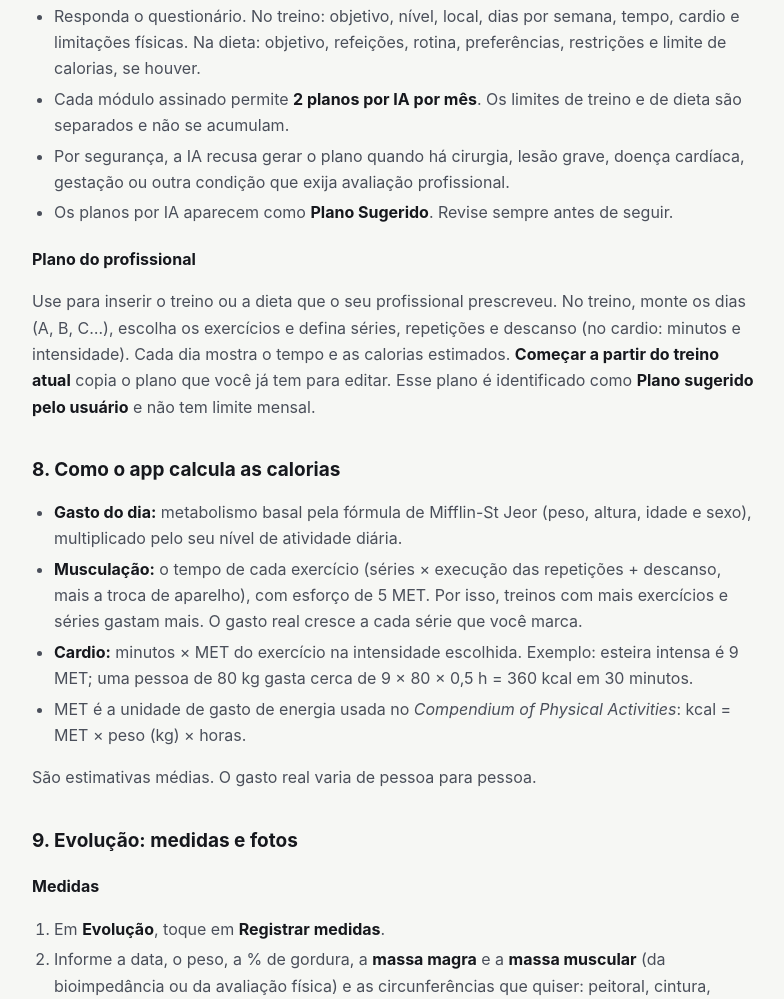
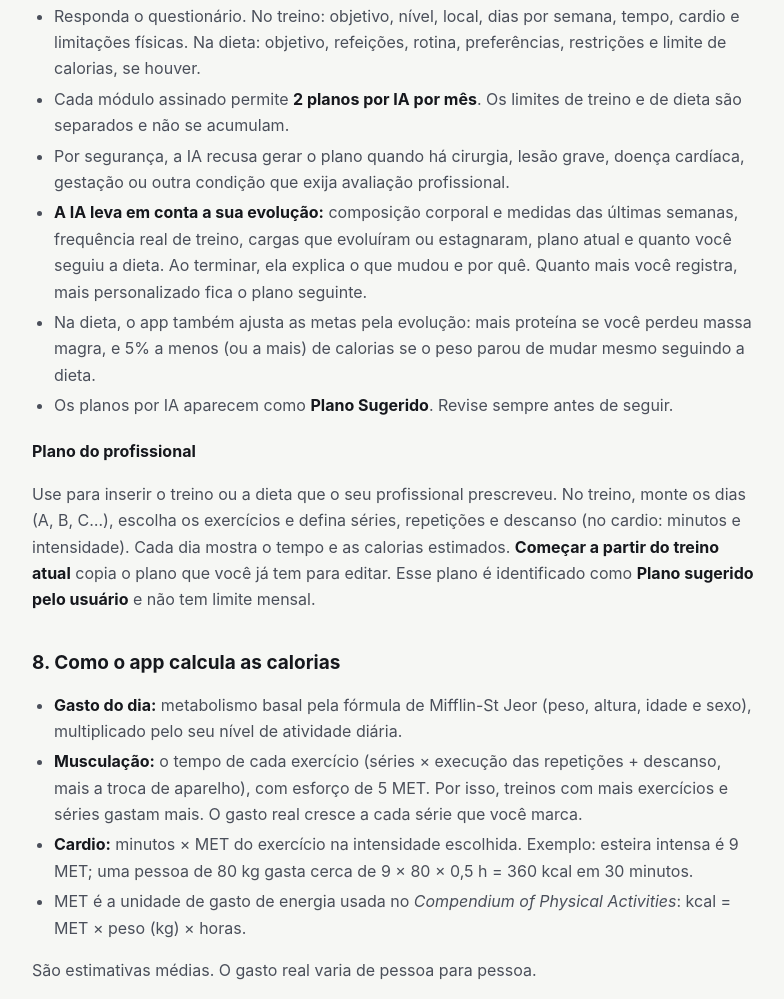
Before and after one commit to EUSTAQUIOJRF/dietfitapp-site, a plain HTML site: page ajuda.html in a window 1280 px wide. Shown: the part 4631-5630 px from the top of the page, without its empty margins (244-1028 px from the left). Drawn offline with Linux system fonts and the light colour scheme.

Commit message:
Manual: IA usa a evolução
Co-Authored-By: Claude Opus 5.5 <noreply@anthropic.com>
Claude-Session: https://claude.ai/code/session_011yinxiZD3nsTG1hBJXdRzt

```diff
--- a/ajuda.html
+++ b/ajuda.html
@@ -129,6 +129,8 @@
 <li>Responda o questionário. No treino: objetivo, nível, local, dias por semana, tempo, cardio e limitações físicas. Na dieta: objetivo, refeições, rotina, preferências, restrições e limite de calorias, se houver.</li>
 <li>Cada módulo assinado permite <strong>2 planos por IA por mês</strong>. Os limites de treino e de dieta são separados e não se acumulam.</li>
 <li>Por segurança, a IA recusa gerar o plano quando há cirurgia, lesão grave, doença cardíaca, gestação ou outra condição que exija avaliação profissional.</li>
+<li><strong>A IA leva em conta a sua evolução:</strong> composição corporal e medidas das últimas semanas, frequência real de treino, cargas que evoluíram ou estagnaram, plano atual e quanto você seguiu a dieta. Ao terminar, ela explica o que mudou e por quê. Quanto mais você registra, mais personalizado fica o plano seguinte.</li>
+<li>Na dieta, o app também ajusta as metas pela evolução: mais proteína se você perdeu massa magra, e 5% a menos (ou a mais) de calorias se o peso parou de mudar mesmo seguindo a dieta.</li>
 <li>Os planos por IA aparecem como <strong>Plano Sugerido</strong>. Revise sempre antes de seguir.</li>
 </ul>
 <h3>Plano do profissional</h3>
```
